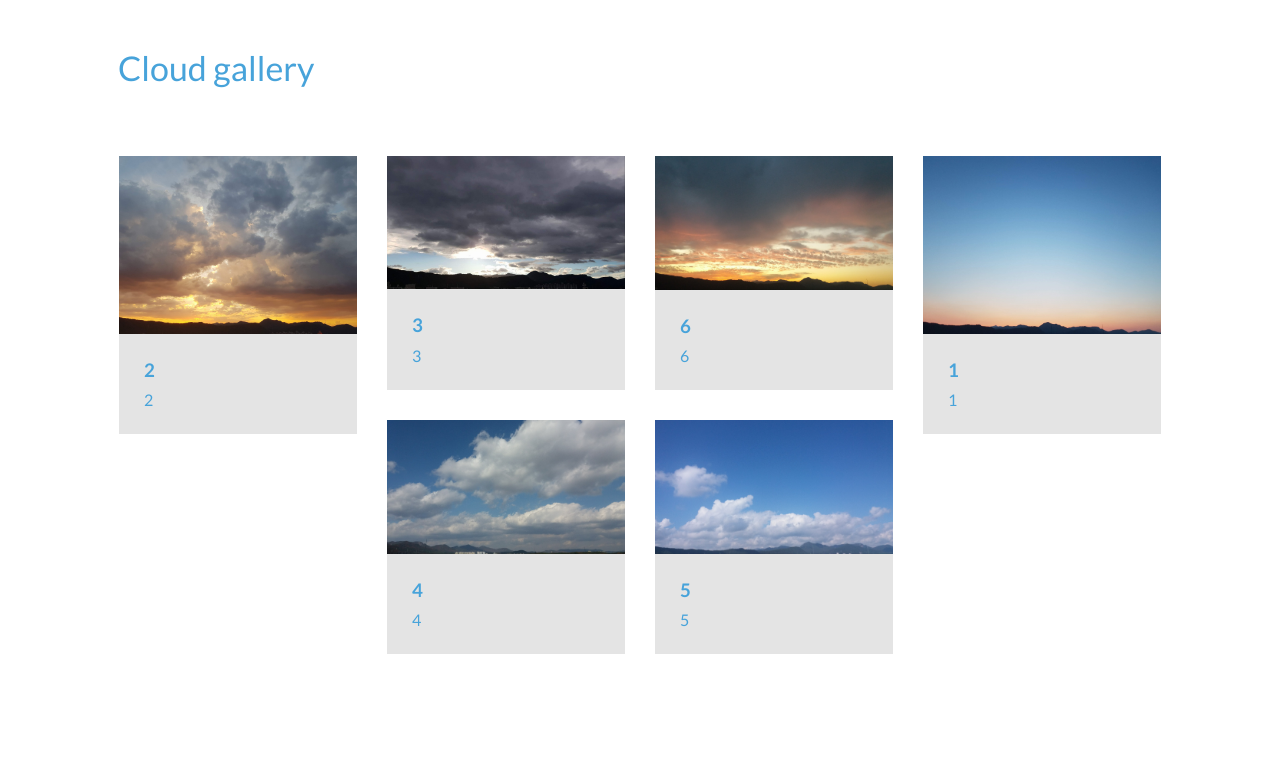
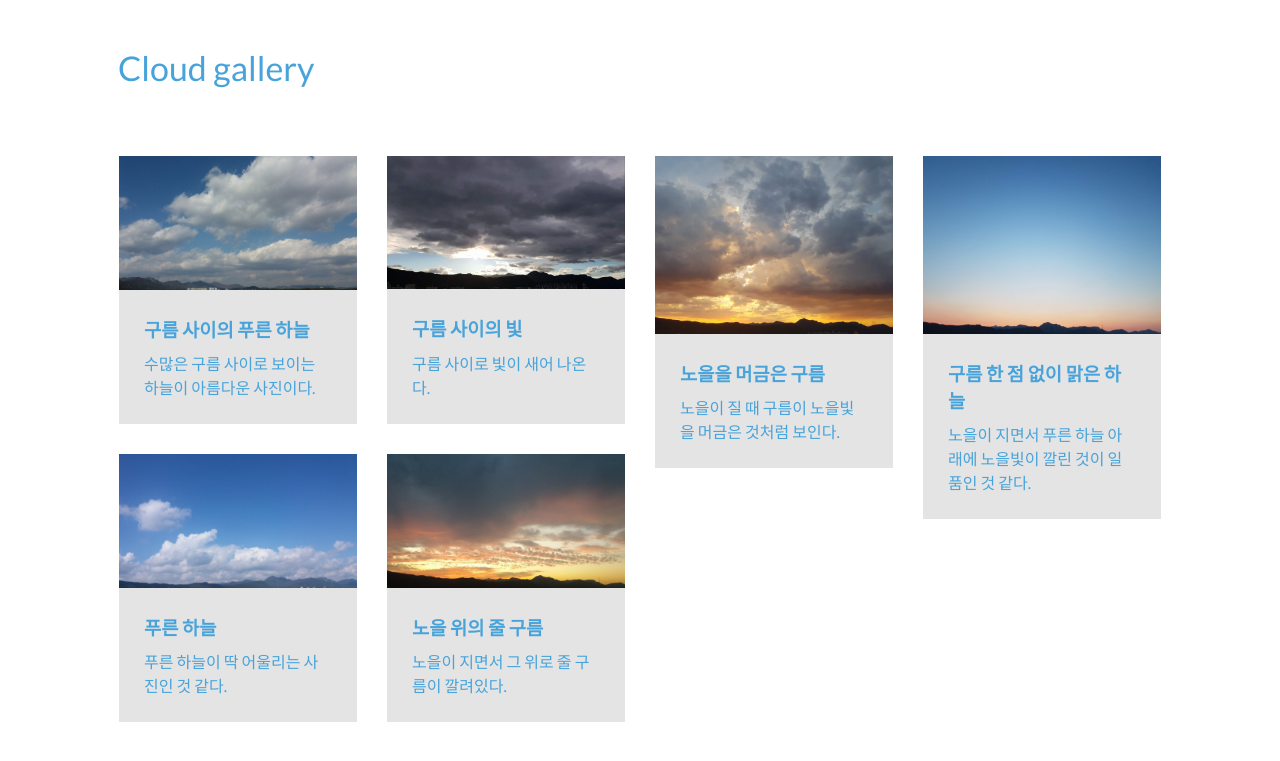
Before and after one commit to jongs985/jongs985_test, a Jekyll site: the page built from index.html, in a window 1280 px wide. Shown: the top 761 px of the page. Built offline with Jekyll 4.4.1, drawn with Linux system fonts in a browser that asks for light colours; Markdown is read by kramdown in place of the engine named in the settings.

Commit message:
구름 사진, 코멘트 수정

```diff
--- a/_posts/2014-04-06-five.markdown
+++ b/_posts/2014-04-06-five.markdown
@@ -1,7 +1,7 @@
 ---
 layout: default
-date:   2014-04-06 23:26:12
+date:   2019-03-16 13:15:10
 photo: 5.png
-caption_header: 5
-caption: 5
+caption_header: 푸른 하늘
+caption: 푸른 하늘이 딱 어울리는 사진인 것 같다.
 ---
--- a/_posts/2014-04-06-four.markdown
+++ b/_posts/2014-04-06-four.markdown
@@ -1,7 +1,7 @@
 ---
 layout: default
-date:   2014-04-06 23:26:12
+date:   2023-05-11 15:05:10
 photo: 4.png
-caption_header: 4
-caption: 4
+caption_header: 구름 사이의 푸른 하늘
+caption: 수많은 구름 사이로 보이는 하늘이 아름다운 사진이다.
 ---
--- a/_posts/2014-04-06-one.markdown
+++ b/_posts/2014-04-06-one.markdown
@@ -1,7 +1,7 @@
 ---
 layout: default
-date:   2014-04-06 23:26:12
+date:   2021-07-06 19:07:57
 photo: test1.png
-caption_header: 1
-caption: 1
+caption_header: 구름 한 점 없이 맑은 하늘
+caption: 노을이 지면서 푸른 하늘 아래에 노을빛이 깔린 것이 일품인 것 같다.
 ---
--- a/_posts/2014-04-06-six.markdown
+++ b/_posts/2014-04-06-six.markdown
@@ -1,7 +1,7 @@
 ---
 layout: default
-date:   2014-04-06 23:26:12
+date:   2019-09-11 18:14:38
 photo: 6.png
-caption_header: 6
-caption: 6
+caption_header: 노을 위의 줄 구름
+caption: 노을이 지면서 그 위로 줄 구름이 깔려있다.
 ---
--- a/_posts/2014-04-06-three.markdown
+++ b/_posts/2014-04-06-three.markdown
@@ -1,7 +1,7 @@
 ---
 layout: default
-date:   2014-04-06 23:26:12
+date:   2022-06-17 15:43:55
 photo: 3.png
-caption_header: 3
-caption: 3
+caption_header: 구름 사이의 빛
+caption: 구름 사이로 빛이 새어 나온다.
 ---
--- a/_posts/2014-04-06-two.markdown
+++ b/_posts/2014-04-06-two.markdown
@@ -1,7 +1,7 @@
 ---
 layout: default
-date:   2014-04-06 23:26:12
+date:   2022-05-07 18:26:12
 photo: 2.png
-caption_header: 2
-caption: 2
+caption_header: 노을을 머금은 구름
+caption: 노을이 질 때 구름이 노을빛을 머금은 것처럼 보인다.
 ---
```
